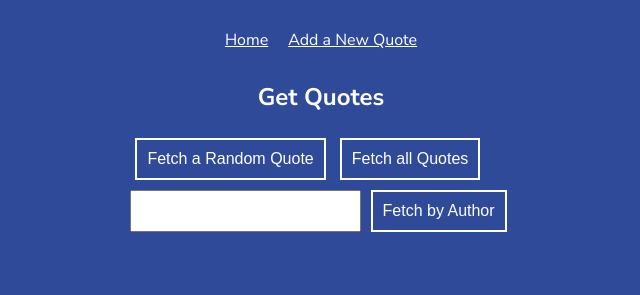
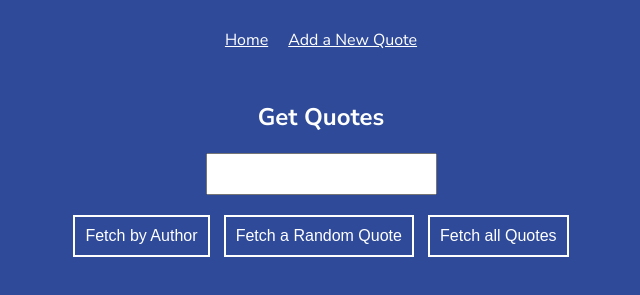
Before and after one commit to 1Dedios/computer-quotes-api, a website: page public/index.html in a window 1280 px wide. Shown: the part 75-370 px from the top of the page, without its empty margins (319-959 px from the left). Drawn offline with Linux system fonts and the light colour scheme.

Commit message:
styling: refactor

```diff
--- a/public/index.html
+++ b/public/index.html
@@ -3,9 +3,12 @@
 <html lang="en">
   <head>
     <title>Quote API</title>
-  <link href="https://fonts.googleapis.com/css?family=Nunito+Sans:400,400i,700&display=swap" rel="stylesheet">
-  <link rel="stylesheet" href="styles.css">
-  <link rel="icon" type="image/x-icon" href="favicon.ico">
+    <link
+      href="https://fonts.googleapis.com/css?family=Nunito+Sans:400,400i,700&display=swap"
+      rel="stylesheet"
+    />
+    <link rel="stylesheet" href="styles.css" />
+    <link rel="icon" type="image/x-icon" href="favicon.ico" />
   </head>
   <body>
     <h1>Quote API</h1>
@@ -13,20 +16,18 @@
       <a href="index.html">Home</a>
       <a href="add-quote.html">Add a New Quote</a>
     </nav>
+    <div class="search">
       <h2>Get Quotes</h2>
       <div class="request-buttons">
+        <input id="author" value="" />
         <div>
+          <button id="fetch-by-author">Fetch by Author</button>
           <button id="fetch-random">Fetch a Random Quote</button>
           <button id="fetch-quotes">Fetch all Quotes</button>
         </div>
-    <div>
-      <input id="author" value="">
-      <button id="fetch-by-author">Fetch by Author</button>
       </div>
     </div>
-  <div id="quote-container">
-
-  </div>
+    <div id="quote-container"></div>
     <script src="script.js"></script>
   </body>
 </html>
--- a/public/styles.css
+++ b/public/styles.css
@@ -10,6 +10,10 @@ body {
 h1 {
   text-align: center;
   font-weight: bold;
+}
+
+h2 {
+  text-align: center;
 }
 
 nav {
@@ -40,6 +44,7 @@ input {
 
 button {
   margin: 5px;
+  margin-top: 20px;
   cursor: pointer;
   border: 2px solid #fff;
   background-color: #2e4a99;
@@ -65,3 +70,12 @@ button:hover {
 .quote-text {
   font-style: italic;
 }
+
+.search {
+  margin-top: 20px;
+}
+
+#author {
+  display: block;
+  justify-self: center;
+}
```
Lines whose indentation alone changed are shown as unchanged.
